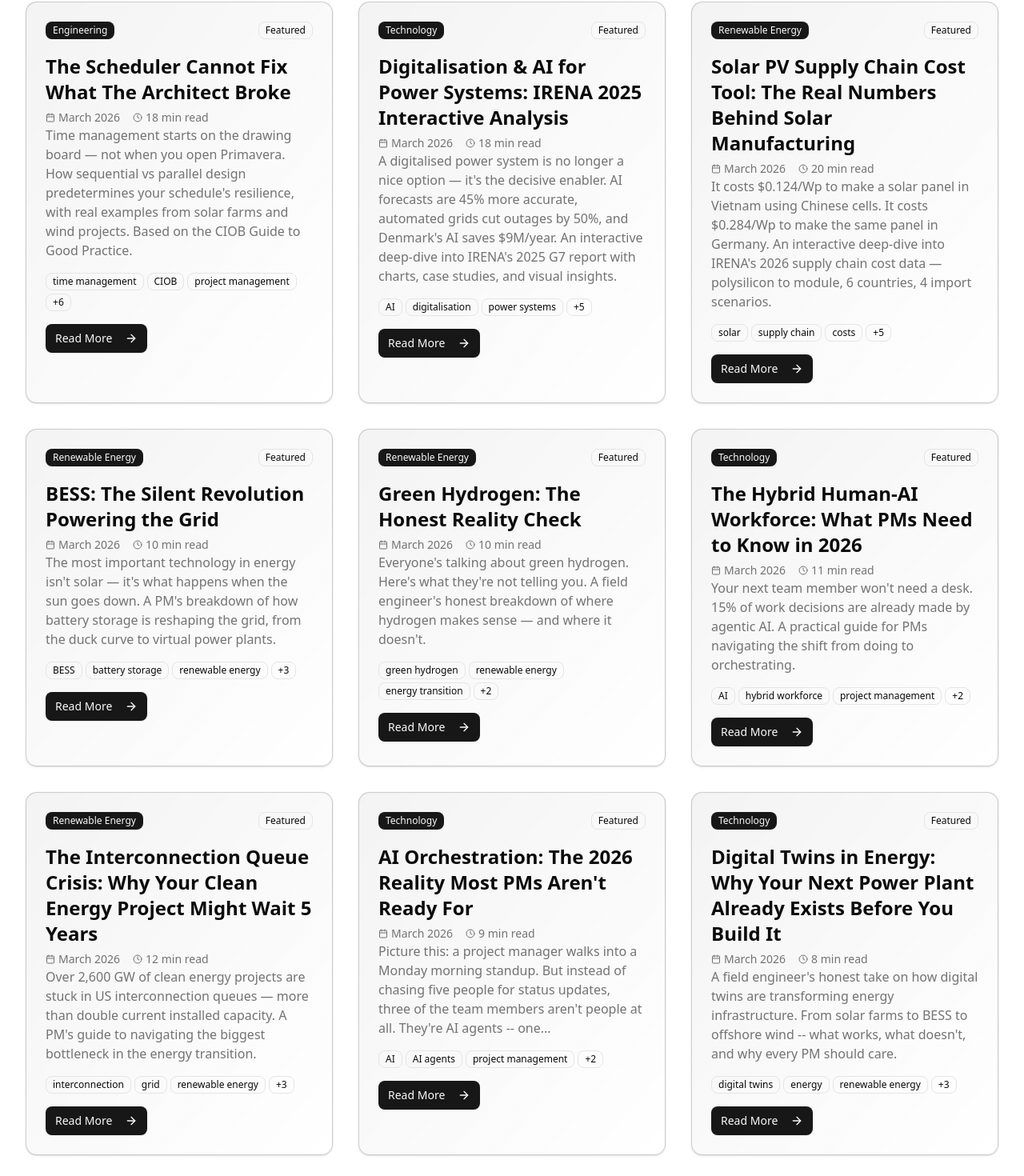
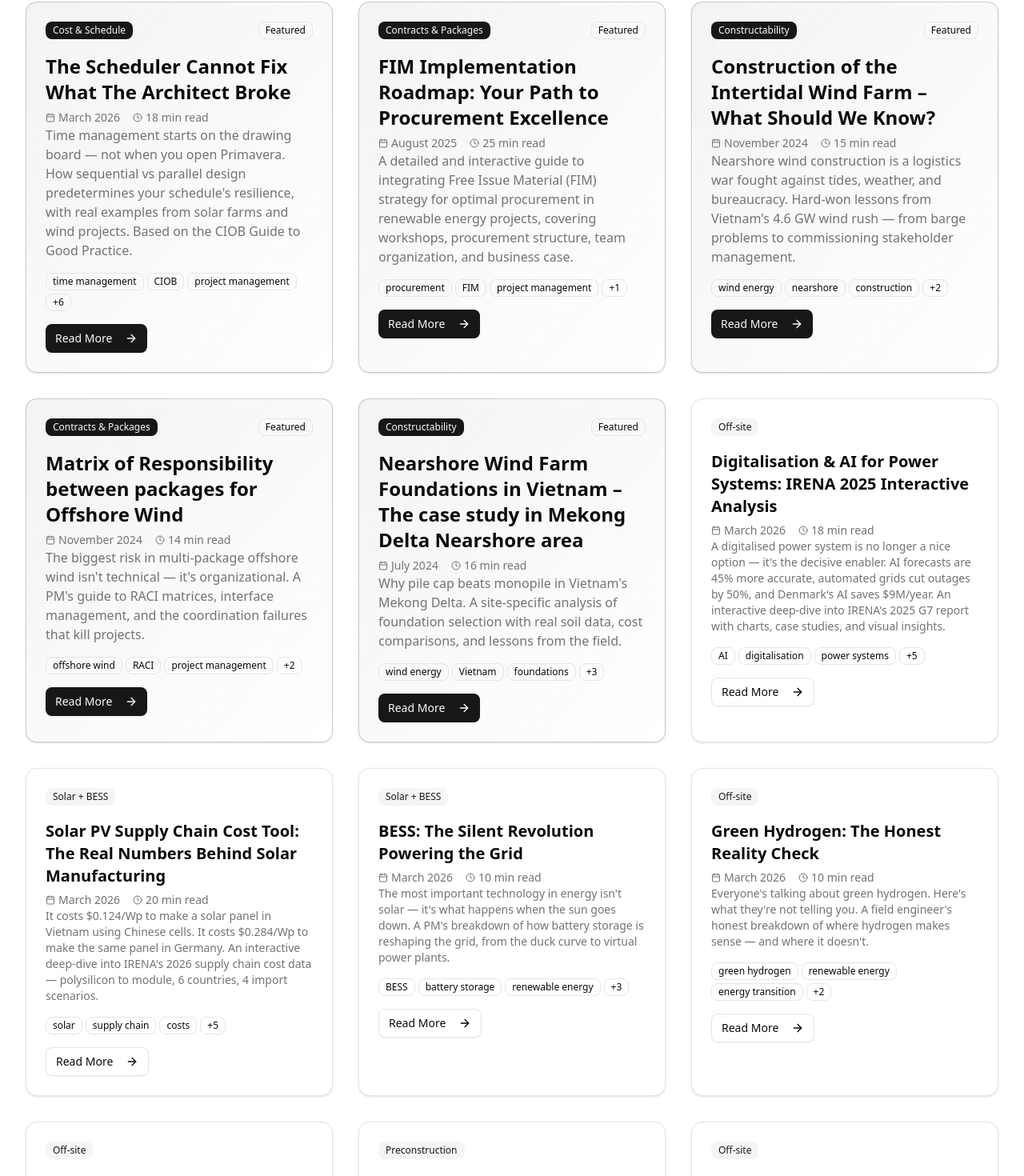
Before and after one commit to Vietduc88x/techmadeeasy-website, a React (Vite) app: page /blog in a window 1280 px wide. Shown: the part 776-2246 px from the top of the page at 80% size. Built offline with nearby package versions, Linux system fonts and the light colour scheme.

Commit message:
Align site positioning and blog taxonomy (#2)
Co-authored-by: Vietduc88x <Vietduc88x@users.noreply.github.com>

```diff
--- a/index.html
+++ b/index.html
@@ -6,10 +6,10 @@
     <meta name="viewport" content="width=device-width, initial-scale=1.0" />
 
     <!-- Primary Meta Tags -->
-    <title>Tech Made Easy - Making Technology Accessible to Everyone</title>
-    <meta name="title" content="Tech Made Easy - Making Technology Accessible to Everyone" />
-    <meta name="description" content="Expert insights on renewable energy, AI, and Digital Twins. Simplifying complex technology for professionals and decision-makers. By Duc Hoang, PMP®." />
-    <meta name="keywords" content="renewable energy, offshore wind, artificial intelligence, AI, digital twins, project management, PMP, technology blog, clean energy, IoT" />
+    <title>Tech Made Easy — Field notes from an energy PM</title>
+    <meta name="title" content="Tech Made Easy — Field notes from an energy PM" />
+    <meta name="description" content="Energy delivery playbooks from Duc Hoang, PMP: preconstruction, constructability, contracts, packages, cost, schedule, solar, BESS, wind, and FPV." />
+    <meta name="keywords" content="renewable energy project management, preconstruction, constructability, EPC contracts, FIDIC, P6, solar, BESS, wind, FPV" />
     <meta name="author" content="Duc Hoang, PMP®" />
     <meta name="robots" content="index, follow" />
     <meta name="language" content="English" />
@@ -18,8 +18,8 @@
     <!-- Open Graph / Facebook -->
     <meta property="og:type" content="website" />
     <meta property="og:url" content="https://techmadeeasy.info/" />
-    <meta property="og:title" content="Tech Made Easy - Making Technology Accessible to Everyone" />
-    <meta property="og:description" content="Expert insights on renewable energy, AI, and Digital Twins. Simplifying complex technology for professionals and decision-makers." />
+    <meta property="og:title" content="Tech Made Easy — Field notes from an energy PM" />
+    <meta property="og:description" content="Playbooks on preconstruction, constructability, contracts, packages, cost, and schedule for renewable-energy delivery teams." />
     <meta property="og:image" content="https://techmadeeasy.info/og-image.jpg" />
     <meta property="og:site_name" content="Tech Made Easy" />
     <meta property="og:locale" content="en_US" />
@@ -27,8 +27,8 @@
     <!-- Twitter -->
     <meta property="twitter:card" content="summary_large_image" />
     <meta property="twitter:url" content="https://techmadeeasy.info/" />
-    <meta property="twitter:title" content="Tech Made Easy - Making Technology Accessible to Everyone" />
-    <meta property="twitter:description" content="Expert insights on renewable energy, AI, and Digital Twins. Simplifying complex technology for professionals and decision-makers." />
+    <meta property="twitter:title" content="Tech Made Easy — Field notes from an energy PM" />
+    <meta property="twitter:description" content="Playbooks on preconstruction, constructability, contracts, packages, cost, and schedule for renewable-energy delivery teams." />
     <meta property="twitter:image" content="https://techmadeeasy.info/og-image.jpg" />
     <meta property="twitter:creator" content="@duchoang_pmp" />
 
@@ -42,11 +42,11 @@
       "@type": "WebSite",
       "name": "Tech Made Easy",
       "url": "https://techmadeeasy.info",
-      "description": "Expert insights on renewable energy, AI, and Digital Twins. Simplifying complex technology for professionals and decision-makers.",
+      "description": "Energy delivery playbooks on preconstruction, constructability, contracts, packages, cost, and schedule.",
       "author": {
         "@type": "Person",
         "name": "Duc Hoang",
-        "jobTitle": "Project Management Professional (PMP®)",
+        "jobTitle": "Energy Project Manager (PMP®)",
         "url": "https://www.linkedin.com/in/hoang-vietduc-pmp%C2%AE-100842aa/",
         "sameAs": [
           "https://www.linkedin.com/in/hoang-vietduc-pmp%C2%AE-100842aa/",
@@ -76,12 +76,12 @@
       "@context": "https://schema.org",
       "@type": "Blog",
       "name": "Tech Made Easy Blog",
-      "description": "Expert insights and practical guides on renewable energy, artificial intelligence, and digital transformation technologies.",
+      "description": "Field notes and practical playbooks for renewable-energy project managers, owner's engineers, and EPC teams.",
       "url": "https://techmadeeasy.info/blog",
       "author": {
         "@type": "Person",
         "name": "Duc Hoang",
-        "jobTitle": "Project Management Professional (PMP®)",
+        "jobTitle": "Energy Project Manager (PMP®)",
         "url": "https://www.linkedin.com/in/hoang-vietduc-pmp%C2%AE-100842aa/"
       },
       "publisher": {
--- a/package.json
+++ b/package.json
@@ -6,6 +6,7 @@
   "scripts": {
     "dev": "vite",
     "build": "node scripts/generate-sitemap.js && vite build && vite build --ssr src/entry-server.jsx --outDir dist-ssr && node scripts/prerender.mjs",
+    "test": "node --test",
     "lint": "eslint .",
     "preview": "vite preview"
   },
--- a/src/components/Footer.jsx
+++ b/src/components/Footer.jsx
@@ -16,7 +16,7 @@ export function Footer() {
               <span className="text-xl font-bold text-foreground">Tech Made Easy</span>
             </Link>
             <p className="text-sm text-muted-foreground">
-              Making technology accessible to everyone through insightful content and education.
+              Field notes on preconstruction, packages, and delivery for renewable-energy teams.
             </p>
           </div>
 
@@ -52,16 +52,16 @@ export function Footer() {
             <h3 className="text-sm font-semibold text-foreground">Topics</h3>
             <ul className="space-y-2">
               <li>
-                <span className="text-sm text-muted-foreground">Renewable Energy</span>
+                <span className="text-sm text-muted-foreground">Preconstruction</span>
               </li>
               <li>
-                <span className="text-sm text-muted-foreground">Artificial Intelligence</span>
+                <span className="text-sm text-muted-foreground">Contracts &amp; Packages</span>
               </li>
               <li>
-                <span className="text-sm text-muted-foreground">Crypto Network</span>
+                <span className="text-sm text-muted-foreground">Constructability</span>
               </li>
               <li>
-                <span className="text-sm text-muted-foreground">Digital Twins</span>
+                <span className="text-sm text-muted-foreground">Cost &amp; Schedule</span>
               </li>
             </ul>
           </div>
@@ -70,7 +70,7 @@ export function Footer() {
           <div className="space-y-4">
             <h3 className="text-sm font-semibold text-foreground">Stay Updated</h3>
             <p className="text-sm text-muted-foreground">
-              Subscribe to our newsletter for the latest technology insights and updates.
+              Get the next project-delivery playbook when I publish it.
             </p>
           </div>
         </div>
@@ -81,7 +81,7 @@ export function Footer() {
               © {new Date().getFullYear()} Tech Made Easy. All rights reserved.
             </p>
             <p className="text-sm text-muted-foreground mt-2 md:mt-0">
-              Built with passion for technology education
+              Built from field experience in renewable-energy delivery
             </p>
           </div>
         </div>
--- a/src/components/NewsletterForm.jsx
+++ b/src/components/NewsletterForm.jsx
@@ -54,7 +54,7 @@ export function NewsletterForm({ className = "" }) {
           </div>
           <h3 className="text-xl font-semibold text-foreground">Welcome to the Community!</h3>
           <p className="text-muted-foreground">
-            {message || "Thank you for subscribing! Check your email for a confirmation message and your first weekly insight."}
+            {message || "Thank you for subscribing. Check your email to confirm, and I will send the next playbook when it is ready."}
           </p>
           <div className="flex flex-col sm:flex-row gap-4 justify-center mt-6">
             <Button asChild variant="outline">
@@ -84,10 +84,10 @@ export function NewsletterForm({ className = "" }) {
           </div>
         </div>
         <CardTitle className="text-2xl lg:text-3xl font-bold text-foreground mb-4">
-          Stay Ahead of Technology Trends
+          Get the next playbook
         </CardTitle>
         <CardDescription className="text-lg text-muted-foreground">
-          Join 5,000+ professionals who receive weekly insights on renewable energy, AI, and emerging technologies. Get exclusive content, early access to guides, and expert analysis delivered to your inbox.
+          Field notes on preconstruction, constructability, packages, cost, and schedule. I send an email when a new playbook is ready.
         </CardDescription>
       </CardHeader>
       <CardContent className="space-y-6">
@@ -135,7 +135,7 @@ export function NewsletterForm({ className = "" }) {
           <div className="grid grid-cols-1 md:grid-cols-3 gap-4 text-center text-sm text-muted-foreground">
             <div className="flex items-center justify-center">
               <CheckCircle className="h-4 w-4 text-green-500 mr-2" />
-              Weekly insights
+              When I publish
             </div>
             <div className="flex items-center justify-center">
               <CheckCircle className="h-4 w-4 text-green-500 mr-2" />
@@ -151,24 +151,24 @@ export function NewsletterForm({ className = "" }) {
         <div className="border-t pt-6">
           <div className="text-center">
             <p className="text-sm text-muted-foreground mb-4">
-              What you'll get every week:
+              What you&apos;ll get when I publish:
             </p>
             <div className="grid grid-cols-1 md:grid-cols-2 gap-4 text-sm">
               <div className="flex items-start">
                 <Mail className="h-4 w-4 text-primary mr-2 mt-0.5 flex-shrink-0" />
-                <span className="text-muted-foreground">Latest renewable energy developments and project insights</span>
+                <span className="text-muted-foreground">Preconstruction decisions and project setup</span>
               </div>
               <div className="flex items-start">
                 <CheckCircle className="h-4 w-4 text-primary mr-2 mt-0.5 flex-shrink-0" />
-                <span className="text-muted-foreground">AI applications and technology trends analysis</span>
+                <span className="text-muted-foreground">Contracts, packages, and interface ownership</span>
               </div>
               <div className="flex items-start">
                 <FileText className="h-4 w-4 text-primary mr-2 mt-0.5 flex-shrink-0" />
-                <span className="text-muted-foreground">Exclusive guides and templates for professionals</span>
+                <span className="text-muted-foreground">Cost and schedule assumptions that have to work</span>
               </div>
               <div className="flex items-start">
                 <Download className="h-4 w-4 text-primary mr-2 mt-0.5 flex-shrink-0" />
-                <span className="text-muted-foreground">Industry networking opportunities and events</span>
+                <span className="text-muted-foreground">Constructability lessons from energy delivery</span>
               </div>
             </div>
           </div>
--- a/src/data/posts.js
+++ b/src/data/posts.js
@@ -3,7 +3,7 @@
  * Both Blog.jsx (listing) and BlogPost.jsx (detail) import from here.
  */
 
-export const blogPosts = [
+const legacyBlogPosts = [
   {
     slug: 'time-management-starts-drawing-board',
     title: "The Scheduler Cannot Fix What The Architect Broke",
@@ -498,6 +498,83 @@ export const blogPosts = [
   },
 ];
 
+export const BLOG_TAXONOMY = [
+  'Preconstruction',
+  'Contracts & Packages',
+  'Constructability',
+  'Cost & Schedule',
+  'Solar + BESS',
+  'Wind + FPV',
+  'Off-site',
+];
+
+const CATEGORY_BY_SLUG = {
+  'time-management-starts-drawing-board': 'Cost & Schedule',
+  'digitalisation-ai-power-systems': 'Off-site',
+  'solar-pv-supply-chain-cost': 'Solar + BESS',
+  'bess-silent-revolution-powering-grid': 'Solar + BESS',
+  'green-hydrogen-reality-check': 'Off-site',
+  'hybrid-human-ai-workforce-pm-2026': 'Off-site',
+  'interconnection-queue-crisis': 'Preconstruction',
+  'ai-orchestration-pm-transformation': 'Off-site',
+  'solar-bess-dominance': 'Solar + BESS',
+  'digital-twins-energy-infrastructure': 'Preconstruction',
+  'life-thesis': 'Off-site',
+  'symmetric-risk-versus-asymmetric-risk': 'Off-site',
+  'my-story-told-again': 'Off-site',
+  'ai-power-hungry-giants-energy-demands': 'Off-site',
+  'ca-nhan-chu-quyen-tu-do-so': 'Off-site',
+  'sovereign-individual-digital-freedom': 'Off-site',
+  'bach-dang-battle': 'Off-site',
+  'strategic-masterpiece-redefined-warfare': 'Off-site',
+  'interactive-offshore-wind-farm': 'Wind + FPV',
+  'the-power-of-compounding': 'Off-site',
+  'fim-implementation-roadmap': 'Contracts & Packages',
+  'renewable-energy-workshop-01': 'Preconstruction',
+  'lever-leverage': 'Off-site',
+  'ark-invest-big-ideas-2025': 'Off-site',
+  'the-courage-to-be-you': 'Off-site',
+  'renewable-energy-costs-2024': 'Cost & Schedule',
+  'hard-work-in-a-company-no-longer-gives-you-safe': 'Off-site',
+  'construction-cost-estimation': 'Cost & Schedule',
+  'work-breakdown-structure-for-offshore-wind-farm': 'Cost & Schedule',
+  'construction-of-the-intertidal-wind-farm': 'Constructability',
+  'matrix-of-responsibility-between-packages-for-offshore-wind': 'Contracts & Packages',
+  'offshore-wind-risk-management-explained': 'Preconstruction',
+  'navigating-the-noise-finding-perspective': 'Off-site',
+  'measurement-and-surveys-for-offshore-wind-farm': 'Preconstruction',
+  'why-ignoring-technology-is-no-longer-an-option': 'Off-site',
+  'complete-guide-offshore-wind-farm-development': 'Wind + FPV',
+  'ai-applications-renewable-energy-transformation': 'Off-site',
+  'wind-farm-contract-structure-your-path-to-success': 'Contracts & Packages',
+  'wind-turbine-onshore-transportation-challenges': 'Constructability',
+  'nearshore-wind-farm-foundations-in-vietnam': 'Constructability',
+  'strategic-planning-renewable-energy': 'Preconstruction',
+};
+
+const FEATURED_RANK_BY_SLUG = {
+  'time-management-starts-drawing-board': 1,
+  'fim-implementation-roadmap': 2,
+  'construction-of-the-intertidal-wind-farm': 3,
+  'matrix-of-responsibility-between-packages-for-offshore-wind': 4,
+  'nearshore-wind-farm-foundations-in-vietnam': 5,
+};
+
+export const blogPosts = legacyBlogPosts.map((post) => {
+  const category = CATEGORY_BY_SLUG[post.slug];
+  if (!category) {
+    throw new Error(`Missing blog taxonomy for ${post.slug}`);
+  }
+
+  const featuredRank = FEATURED_RANK_BY_SLUG[post.slug];
+  return {
+    ...post,
+    category,
+    featured: Boolean(featuredRank),
+    ...(featuredRank ? { featuredRank } : {}),
+  };
+});
+
 /** Lookup object keyed by slug for quick access in BlogPost.jsx */
 export const blogPostsBySlug = Object.fromEntries(
   blogPosts.map((post) => [post.slug, post])
@@ -511,9 +588,7 @@ export function getCategories() {
   });
   return [
     { name: 'All', count: blogPosts.length },
-    ...Object.entries(counts)
-      .map(([name, count]) => ({ name, count }))
-      .sort((a, b) => b.count - a.count),
+    ...BLOG_TAXONOMY.map((name) => ({ name, count: counts[name] || 0 })),
   ];
 }
 
--- a/src/pages/About.jsx
+++ b/src/pages/About.jsx
@@ -93,7 +93,7 @@ export function About() {
           <div className="text-center mb-12">
             <h2 className="text-3xl font-bold text-foreground mb-4">The job, in short</h2>
             <p className="text-xl text-muted-foreground">
-              Honest numbers. No 5,000-subscriber claim.
+              The work, the experience, and the playbooks behind this site.
             </p>
           </div>
 
--- a/src/pages/Blog.jsx
+++ b/src/pages/Blog.jsx
@@ -18,7 +18,7 @@ export function Blog() {
 
   // Filter and sort posts
   const filteredAndSortedPosts = useMemo(() => {
-    let filtered = blogPosts;
+    let filtered = [...blogPosts];
 
     // Filter by category
     if (selectedCategory !== 'All') {
@@ -37,12 +37,19 @@ export function Blog() {
     // Sort posts
     filtered.sort((a, b) => {
       switch (sortBy) {
-        case 'date':
+        case 'date': {
+          if (selectedCategory === 'All' && !searchQuery) {
+            const featuredOrder = (a.featuredRank ?? Number.POSITIVE_INFINITY)
+              - (b.featuredRank ?? Number.POSITIVE_INFINITY);
+            if (featuredOrder !== 0) return featuredOrder;
+          }
           return b.dateSort.localeCompare(a.dateSort);
-        case 'readTime':
+        }
+        case 'readTime': {
           const aTime = parseInt(a.readTime.match(/\d+/)[0]);
           const bTime = parseInt(b.readTime.match(/\d+/)[0]);
           return aTime - bTime;
+        }
         case 'title':
           return a.title.localeCompare(b.title);
         default:
@@ -57,7 +64,7 @@ export function Blog() {
     <div className="flex flex-col min-h-screen">
       <Helmet>
         <title>Blog | Tech Made Easy</title>
-        <meta name="description" content="Expert articles on renewable energy, AI, digital twins, project management, and emerging technologies. In-depth analysis for professionals." />
+        <meta name="description" content="Energy delivery playbooks from Duc Hoang, PMP: preconstruction, constructability, contracts, packages, cost, schedule, solar, BESS, wind, and FPV." />
         <link rel="canonical" href="https://techmadeeasy.info/blog" />
       </Helmet>
 
@@ -66,11 +73,11 @@ export function Blog() {
         <div className="container mx-auto px-4 sm:px-6 lg:px-8">
           <div className="max-w-4xl mx-auto text-center">
             <h1 className="text-4xl lg:text-6xl font-bold tracking-tight text-foreground mb-6">
-              Latest Insights
+              Energy delivery playbooks
             </h1>
             <p className="text-xl text-muted-foreground mb-8 max-w-2xl mx-auto">
-              Discover cutting-edge insights on technology, renewable energy, and strategic thinking.
-              Explore in-depth analysis and practical guidance for the digital age.
+              Preconstruction, constructability, contracts, packages, cost, and schedule.
+              Field notes for energy PMs, owner&apos;s engineers, and EPC teams in APAC.
             </p>
 
             {/* Search Bar */}
@@ -169,7 +176,7 @@ export function Blog() {
                   : 'grid-cols-1'
               }`}>
                 {filteredAndSortedPosts.map((post) => (
-                  <PostCard key={post.slug} post={post} viewMode={viewMode} featured={post.featured} />
+                  <PostCard key={post.slug} post={post} viewMode={viewMode} featured={Boolean(post.featuredRank)} />
                 ))}
               </div>
             </div>
--- a/src/pages/BlogPost.jsx
+++ b/src/pages/BlogPost.jsx
@@ -299,7 +299,7 @@ export function BlogPost() {
                   Enjoyed this article?
                 </CardTitle>
                 <CardDescription className="text-base text-muted-foreground">
-                  Get weekly insights on renewable energy, AI, and emerging technologies delivered to your inbox.
+                  Get the next field note on preconstruction, packages, constructability, cost, or schedule when it is published.
                 </CardDescription>
               </CardHeader>
               <CardContent>
```
Also changed, not shown: 2 other files (tests, documents, lock files or other folders).
